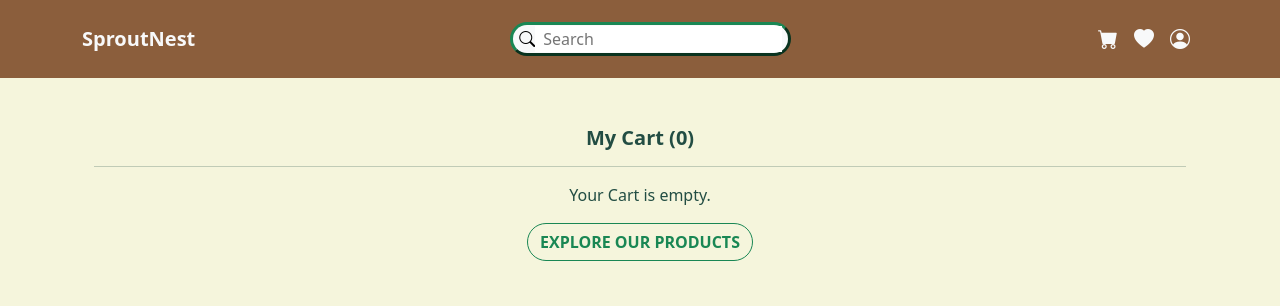
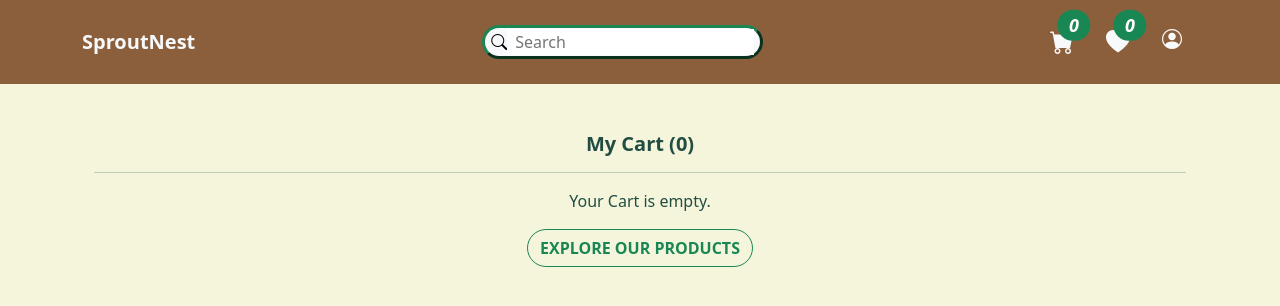
Before and after one commit to ashiyaman/SproutNest-FE, a React (Vite) app: page /cart in a window 1280 px wide. Shown: the top 306 px of the page. Built offline with nearby package versions, Linux system fonts and the light colour scheme; no server answers.

Commit message:
chore: Add badges for cart

```diff
--- a/src/components/Header.jsx
+++ b/src/components/Header.jsx
@@ -9,6 +9,9 @@ const Header = () => {
     const dispatch = useDispatch()
     const navigate = useNavigate()
     const {user} = useSelector(state => state.user)
+    const {cartProducts, wishlistedProducts} = useSelector(state => state.productCard)
+
+    console.log(cartProducts, wishlistedProducts)
 
     useEffect(() => {
         dispatch(getUser())
@@ -40,13 +43,23 @@ const Header = () => {
                 </button>
                 <div className='collapse navbar-collapse flex-grow-0' id='collapsibleElement'>
                     <ul className='navbar-nav'>
-                        <li className='nav-item'><Link to='/cart' className='nav-link input-transform'>
-                            <i className='bi bi-cart-fill fs-5 text-light'></i>
+                        <li className='nav-item mx-2'>
+                            <Link to='/cart' className='nav-link input-transform'>
+                                <i className='bi bi-cart-fill fs-4 text-light position-relative'>
+                                    <span class="position-absolute top-0 start-100 translate-middle badge rounded-pill bg-success">
+                                        {cartProducts.length}
+                                    </span>
+                                </i>
+                            </Link>
+                        </li>
+                        <li className='nav-item mx-2'><Link to='/wishlist' className='nav-link input-transform'>
+                            <i className='bi bi-heart-fill text-light fs-4 position-relative'>
+                                <span class="position-absolute top-0 start-100 translate-middle badge rounded-pill bg-success">
+                                    {wishlistedProducts.length}
+                                </span>
+                            </i>
                         </Link></li>
-                        <li className='nav-item'><Link to='/wishlist' className='nav-link input-transform'>
-                            <i className='bi bi-heart-fill text-light fs-5 '></i>
-                        </Link></li>
-                        <li className='nav-item'>
+                        <li className='nav-item mx-2'>
                             <button onClick={() => userHandler()} className='nav-link input-transform'>
                                 <i className="bi bi-person-circle text-light fs-5"></i>
                             </button>
--- a/src/components/order/Cart.jsx
+++ b/src/components/order/Cart.jsx
@@ -9,8 +9,6 @@ const Cart = () => {
     const dispatch = useDispatch()
     const { cartProducts = [], totalCartAmount, cartDiscount, deliveryCharge } = useSelector(state => state.productCard)
     const {user, status, error} = useSelector(state => state.user)
-
-    console.log('...in cart user....', user)
 
     const totalItems = cartProducts.reduce((acc, curr) => acc + curr.quantity, 0)
 
--- a/src/components/products/Products.jsx
+++ b/src/components/products/Products.jsx
@@ -15,7 +15,7 @@ const Products = () => {
     const {displayProducts} = useSelector(state => state.products)
     const [showFilterModal, setShowFilterModal] = useState(false)
 
-    console.log(products)
+    console.log(products.length)
 
     useEffect(() => {
         if(!selectedCategory){
```
